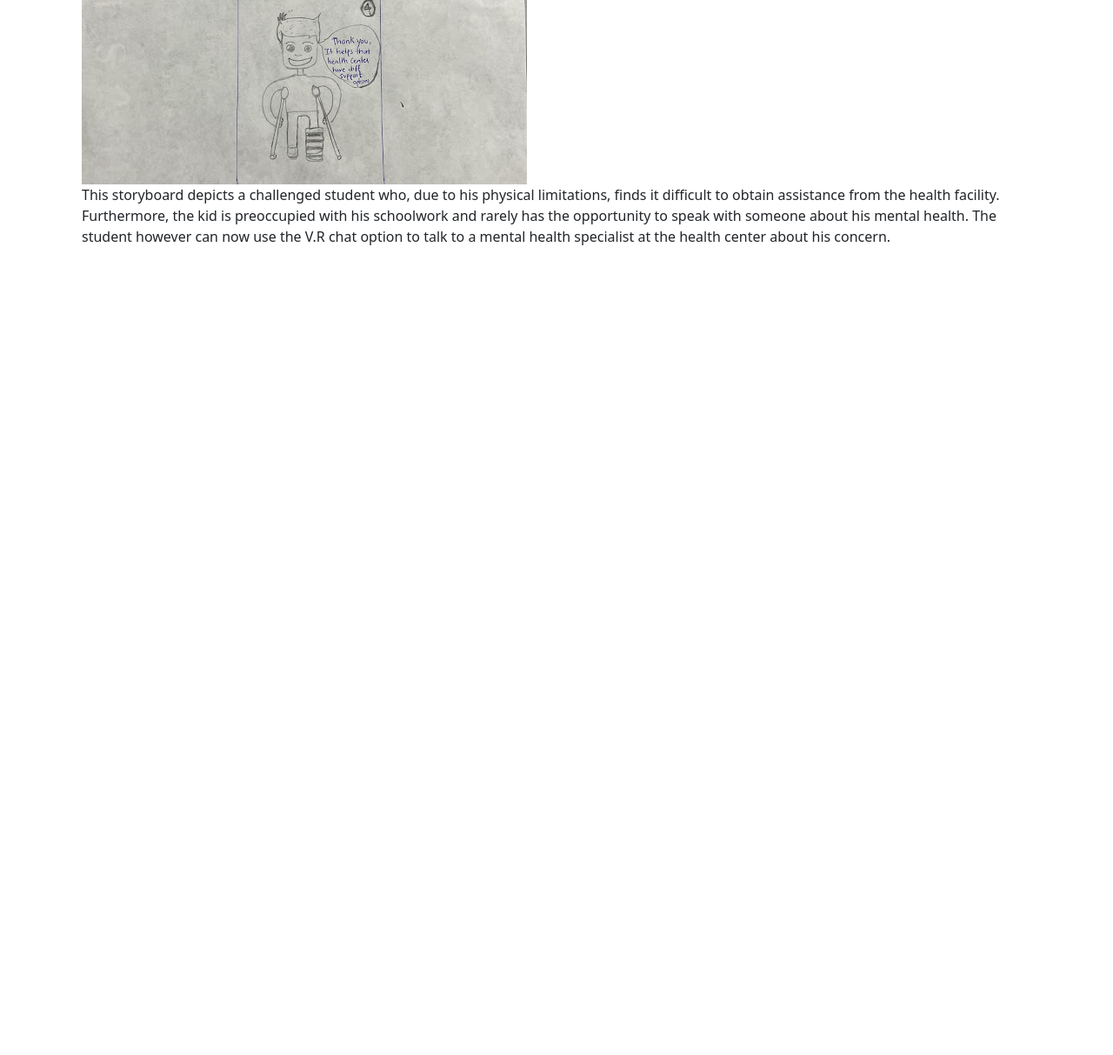
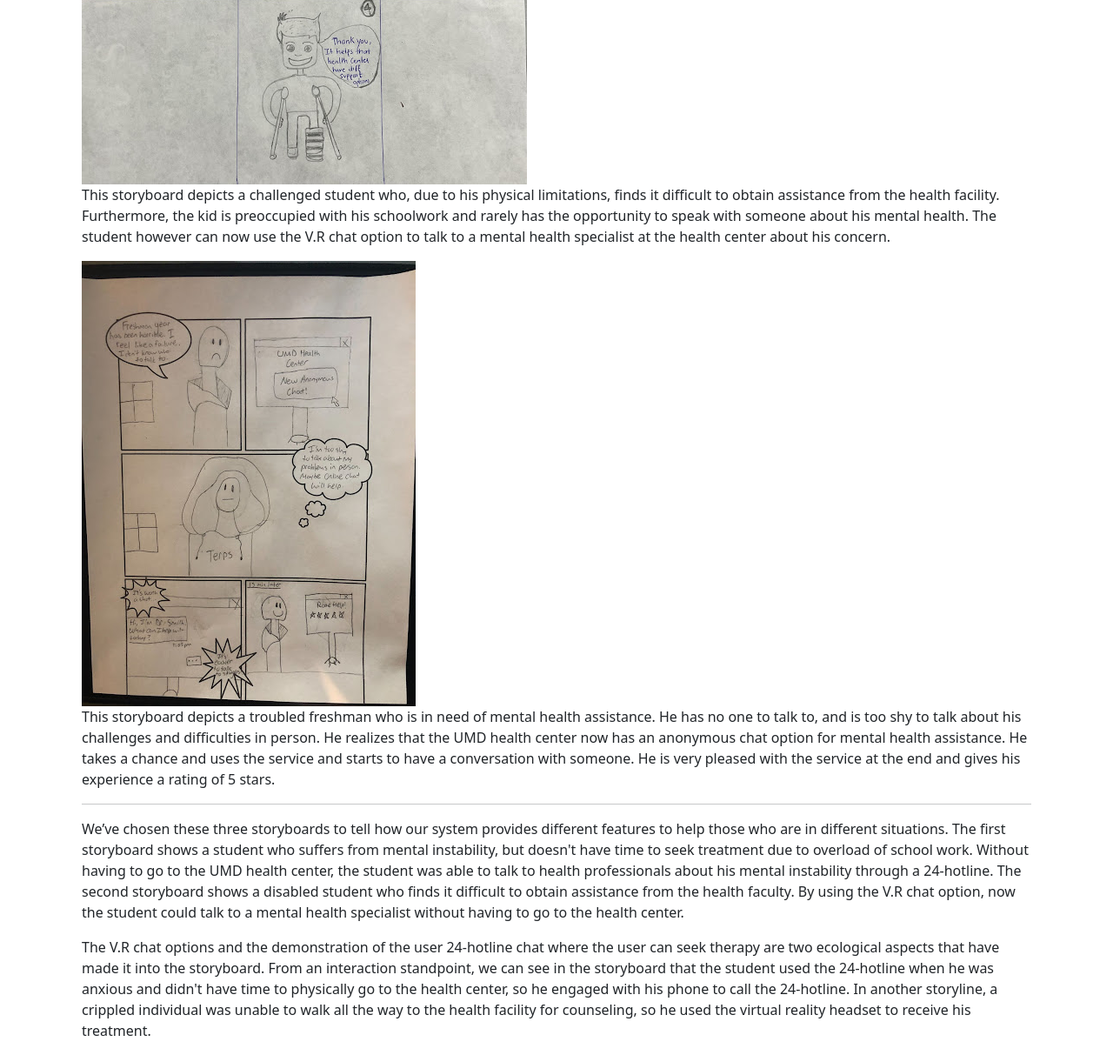
Before and after one commit to jerrycrews1/inst362_group_2, a website: page client/conceptual_design/index.html in a window 1280 px wide. Shown: the part 7772-8985 px from the top of the page at 87% size. Before the commit the page ends 8072 px from the top, so only its background shows below. Drawn offline with nearby package versions, Linux system fonts and the light colour scheme.

Commit message:
added storyboards

```diff
--- a/client/conceptual_design/index.html
+++ b/client/conceptual_design/index.html
@@ -337,6 +337,53 @@
                             his concern.
                         </figcaption>
                     </figure>
+                    <figure>
+                        <img
+                            src="/conceptual_design/storyboards/storyboard3.jpg"
+                            alt="storyboard sketch of user anonymously chatting with mental health professional."
+                        />
+                        <figcaption>
+                            This storyboard depicts a troubled freshman who is
+                            in need of mental health assistance. He has no one
+                            to talk to, and is too shy to talk about his
+                            challenges and difficulties in person. He realizes
+                            that the UMD health center now has an anonymous chat
+                            option for mental health assistance. He takes a
+                            chance and uses the service and starts to have a
+                            conversation with someone. He is very pleased with
+                            the service at the end and gives his experience a
+                            rating of 5 stars.
+                        </figcaption>
+                    </figure>
+                    <hr />
+                    <p>
+                        We’ve chosen these three storyboards to tell how our
+                        system provides different features to help those who are
+                        in different situations. The first storyboard shows a
+                        student who suffers from mental instability, but doesn't
+                        have time to seek treatment due to overload of school
+                        work. Without having to go to the UMD health center, the
+                        student was able to talk to health professionals about
+                        his mental instability through a 24-hotline. The second
+                        storyboard shows a disabled student who finds it
+                        difficult to obtain assistance from the health faculty.
+                        By using the V.R chat option, now the student could talk
+                        to a mental health specialist without having to go to
+                        the health center.
+                    </p>
+                    <p>
+                        The V.R chat options and the demonstration of the user
+                        24-hotline chat where the user can seek therapy are two
+                        ecological aspects that have made it into the
+                        storyboard. From an interaction standpoint, we can see
+                        in the storyboard that the student used the 24-hotline
+                        when he was anxious and didn't have time to physically
+                        go to the health center, so he engaged with his phone to
+                        call the 24-hotline. In another storyline, a crippled
+                        individual was unable to walk all the way to the health
+                        facility for counseling, so he used the virtual reality
+                        headset to receive his treatment.
+                    </p>
                 </div>
             </div>
         </div>
```
Also changed, not shown: client/conceptual_design/storyboards/storyboard3.jpg (added).
